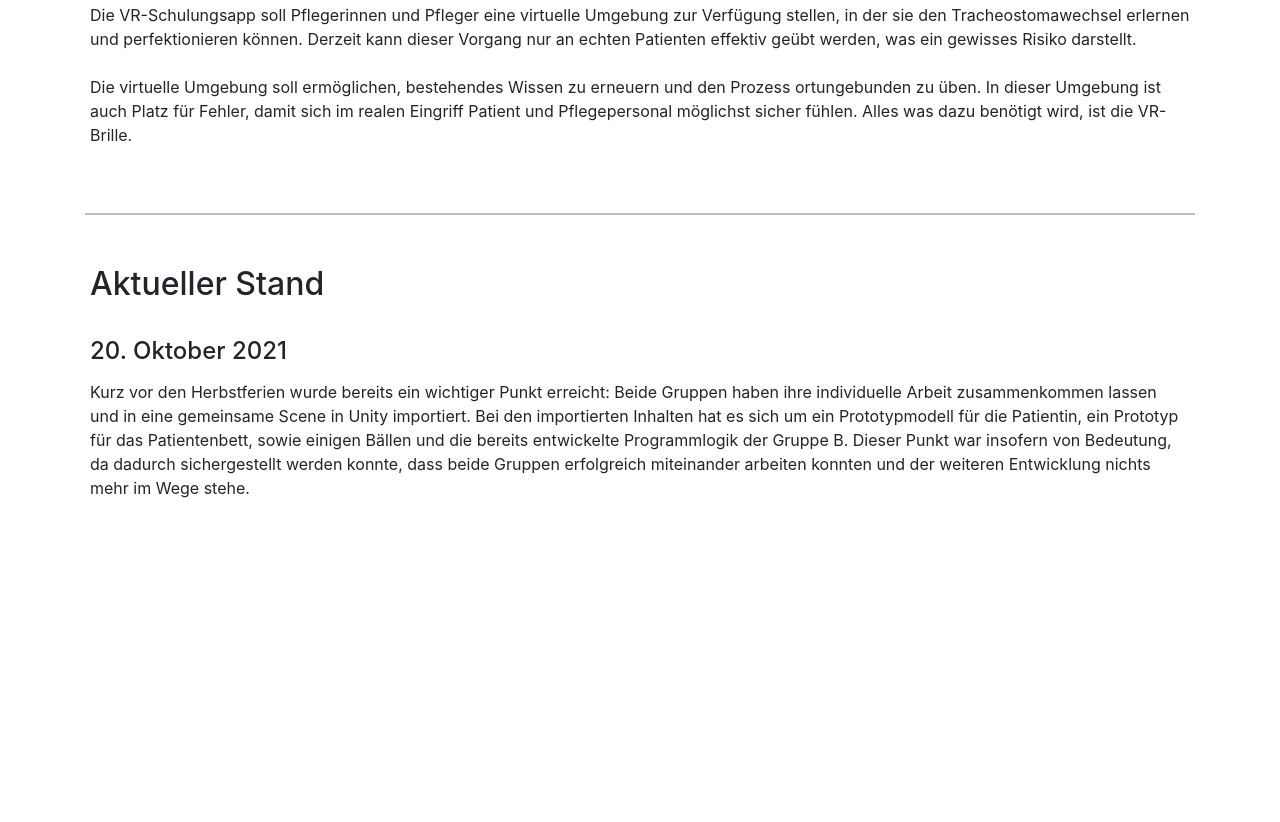
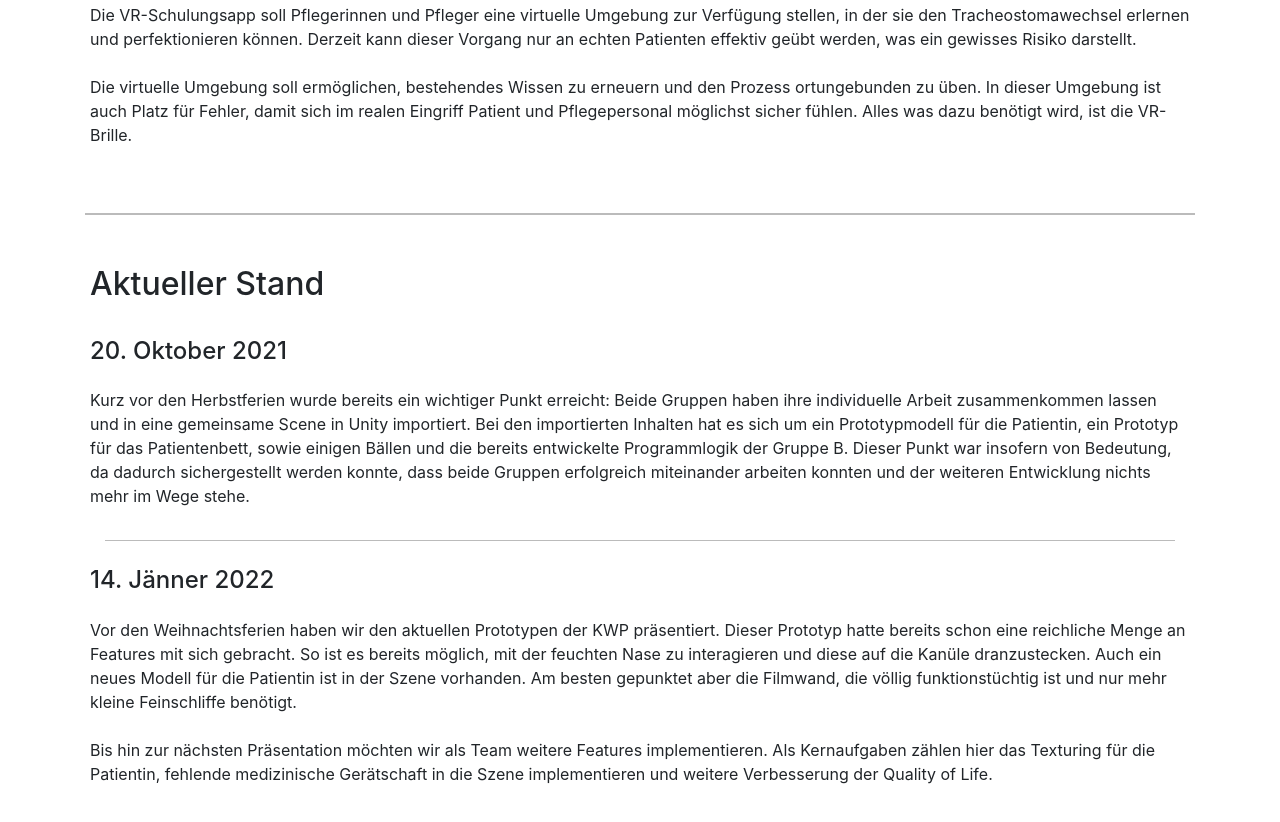
Before and after one commit to fratiboy/VR-Schulung---Website, a plain HTML site: page index.html in a window 1280 px wide. Shown: the part 1288-2110 px from the top of the page. Before the commit the page ends 1854 px from the top, so only its background shows below. Drawn offline with nearby package versions, Linux system fonts and the light colour scheme.

Commit message:
Website Aktueller Stand 14. Jänner 2022

```diff
--- a/index.html
+++ b/index.html
@@ -129,32 +129,51 @@
         <h2>Was ist die VR-Schulungsapp</h2>
 
         <p style="margin-top: 15px">Die VR-Schulungsapp soll Pflegerinnen und Pfleger eine virtuelle Umgebung zur
-        Verfügung stellen, in der sie den Tracheostomawechsel erlernen und perfektionieren können. Derzeit kann dieser Vorgang
+            Verfügung stellen, in der sie den Tracheostomawechsel erlernen und perfektionieren können. Derzeit kann
+            dieser Vorgang
             nur an echten Patienten effektiv geübt werden, was ein gewisses Risiko darstellt. <br><br>
-            Die virtuelle Umgebung soll ermöglichen, bestehendes Wissen zu erneuern und den Prozess ortungebunden zu üben.
-            In dieser Umgebung ist auch Platz für Fehler, damit sich im realen Eingriff Patient und Pflegepersonal möglichst sicher fühlen.
+            Die virtuelle Umgebung soll ermöglichen, bestehendes Wissen zu erneuern und den Prozess ortungebunden zu
+            üben.
+            In dieser Umgebung ist auch Platz für Fehler, damit sich im realen Eingriff Patient und Pflegepersonal
+            möglichst sicher fühlen.
             Alles was dazu benötigt wird, ist die VR-Brille.
         </p>
 
     </div>
     <hr style="border-top: 2px solid #bbb"/>
     <div class="row" style="margin: 50px 5px">
+        <div class="col">
+            <div class="row">
                 <h2>Aktueller Stand</h2>
+            </div>
 
-        <div style="margin-top: 25px">
+            <div class="row" style="margin-top: 25px">
                 <h4>20. Oktober 2021</h4>
                 <p style="margin-top: 15px">Kurz vor den Herbstferien wurde bereits ein wichtiger Punkt erreicht:
-                Beide Gruppen haben ihre individuelle Arbeit zusammenkommen lassen und in eine gemeinsame Scene in Unity
+                    Beide Gruppen haben ihre individuelle Arbeit zusammenkommen lassen und in eine gemeinsame Scene in
+                    Unity
                     importiert. Bei den importierten Inhalten hat es sich um ein Prototypmodell für die Patientin,
-                ein Prototyp für das Patientenbett, sowie einigen Bällen und die bereits entwickelte Programmlogik der
-                Gruppe B. Dieser Punkt war insofern von Bedeutung, da dadurch sichergestellt werden konnte, dass beide
+                    ein Prototyp für das Patientenbett, sowie einigen Bällen und die bereits entwickelte Programmlogik
+                    der
+                    Gruppe B. Dieser Punkt war insofern von Bedeutung, da dadurch sichergestellt werden konnte, dass
+                    beide
                     Gruppen
                     erfolgreich miteinander arbeiten konnten und der weiteren Entwicklung nichts mehr im Wege stehe.
                 </p>
+            </div>
+            <hr style="border-top: 1px solid #bbb"/>
 
-
+            <div class="row" style="margin-top: 25px">
+                <h4>14. Jänner 2022</h4>
+                <p style="margin-top: 15px">Vor den Weihnachtsferien haben wir den aktuellen Prototypen der KWP präsentiert. Dieser Prototyp hatte bereits schon eine reichliche Menge
+                    an Features mit sich gebracht. So ist es bereits möglich, mit der feuchten Nase zu interagieren und diese auf die Kanüle dranzustecken. Auch ein neues Modell für die Patientin
+                    ist in der Szene vorhanden. Am besten gepunktet aber die Filmwand, die völlig funktionstüchtig ist und nur mehr kleine Feinschliffe benötigt.<br>
+                    <br>
+                    Bis hin zur nächsten Präsentation möchten wir als Team weitere Features implementieren. Als Kernaufgaben zählen hier das Texturing für die Patientin, fehlende medizinische Gerätschaft in die Szene
+                    implementieren und weitere Verbesserung der Quality of Life.
+                </p>
             </div>
-
+        </div>
     </div>
 </div>
 
```
Lines whose indentation alone changed are shown as unchanged.
